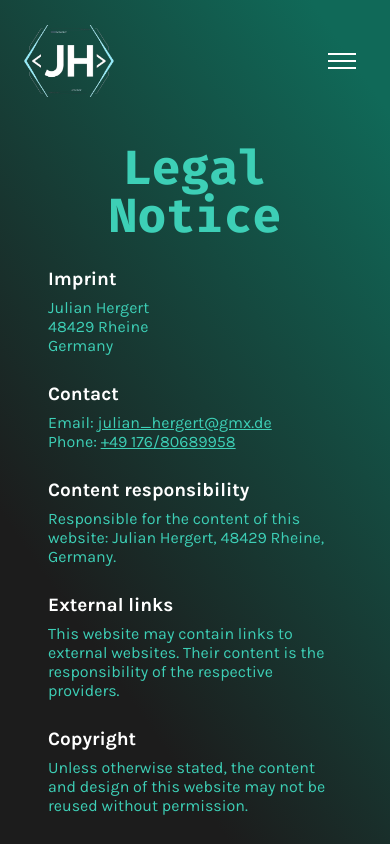
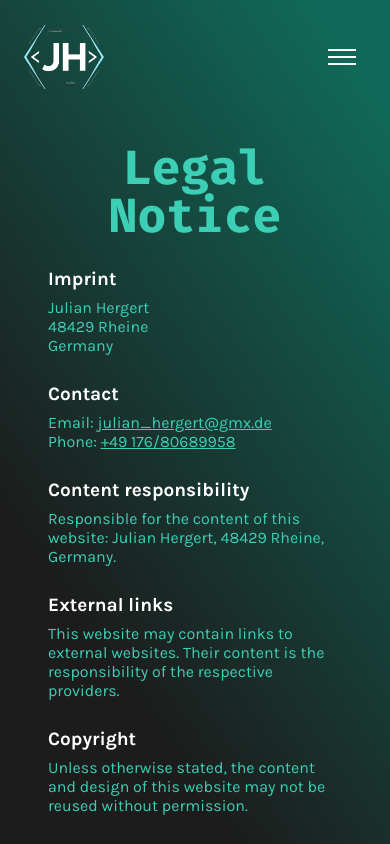
Before and after one commit to 4ergert/portfolio, an Angular app: page /legal-notice in a window 390 px wide. Shown: the top 844 px of the page. Built offline with nearby package versions, Linux system fonts and the light colour scheme.

Commit message:
fix: show compact navigation logo up to 900px and reduce its size

```diff
--- a/src/app/shared/components/hero/nav/nav.html
+++ b/src/app/shared/components/hero/nav/nav.html
@@ -9,7 +9,7 @@
     </div>
     <a class="nav_bar__logo" routerLink="/" (click)="closeMenu()">
       <picture>
-        <source class="logo_symbol" media="(max-width: 700px)" srcset="img/logo/JH-Logo-symbol.png" >
+        <source class="logo_symbol" media="(max-width: 900px)" srcset="img/logo/JH-Logo-symbol.png" >
         <img src="img/logo/JH-Logo.png" alt="Julian Hergert – Home" width="400" height="auto">
       </picture>
     </a>
--- a/src/app/shared/components/hero/nav/nav.scss
+++ b/src/app/shared/components/hero/nav/nav.scss
@@ -163,11 +163,11 @@
   }
 }
 
-@media (max-width: 700px) {
-  .nav_bar {
+@media (max-width: 900px) {
+    .nav_bar {
     &__logo {
       margin-top: 0px;
-      width: clamp(90px, 20vw, 100px);
+      width: clamp(80px, 20vw, 90px);
       height: auto;
     }
   }
```
